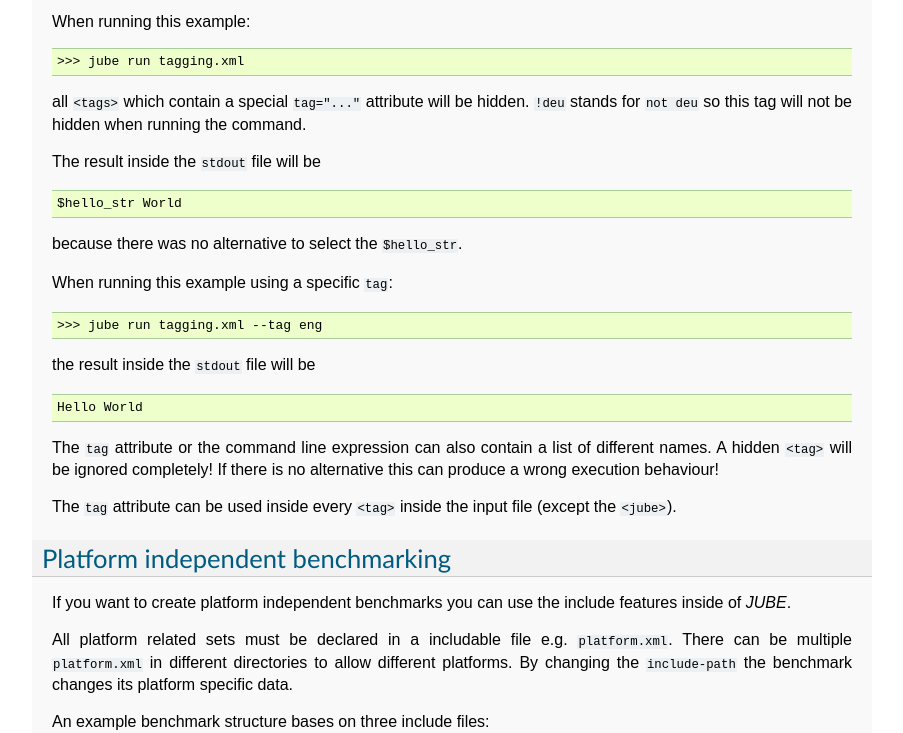
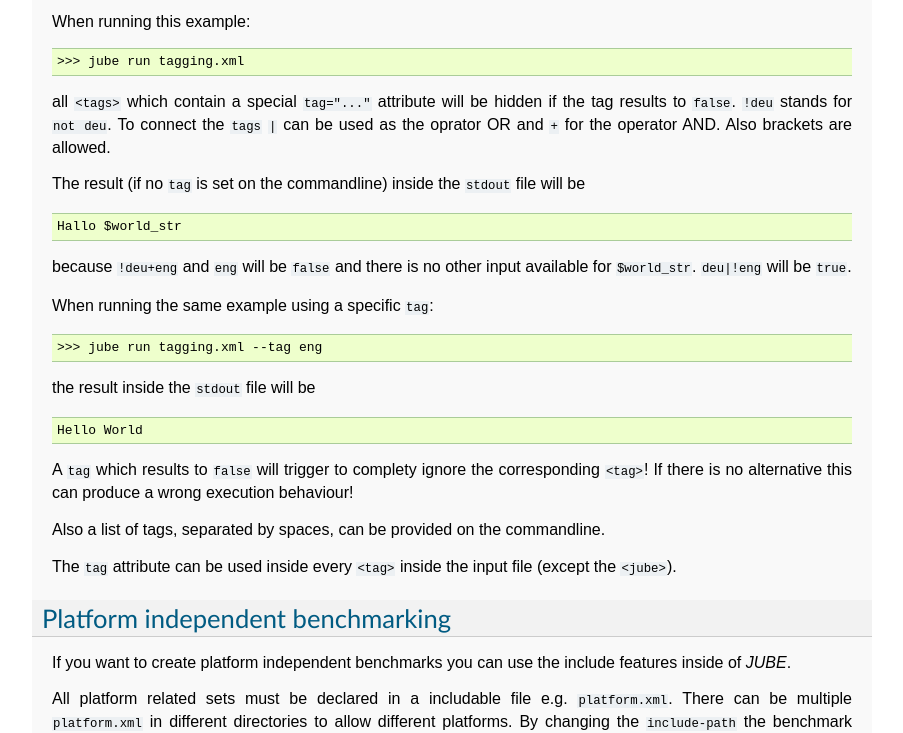
Before and after one commit to FZJ-JSC/JUBE, a Sphinx documentation site: the page built from docs/advanced.rst, in a window 1280 px wide and 900 px high, scrolled down 6022 px, cut to the strip 167-900 px from the top of the window. Shown: the whole strip, without its empty margins (198-1101 px from the left). Built offline with Sphinx 7.4.7, drawn with Linux system fonts in a browser that asks for light colours.

Commit message:
update tagging documentation

```diff
--- a/docs/advanced.rst
+++ b/docs/advanced.rst
@@ -344,18 +344,18 @@ When running this example::
 
    >>> jube run tagging.xml
 
-all ``<tags>`` which contain a special ``tag="..."`` attribute will be hidden. ``!deu`` stands for ``not deu`` so this
-tag will not be hidden when running the command.
+all ``<tags>`` which contain a special ``tag="..."`` attribute will be hidden if the tag results to ``false``. ``!deu`` stands for ``not deu``.
+To connect the ``tags`` ``|`` can be used as the oprator OR and ``+`` for the operator AND. Also brackets are allowed.
 
-The result inside the ``stdout`` file will be
+The result (if no ``tag`` is set on the commandline) inside the ``stdout`` file will be
 
 .. code-block:: none
 
-   $hello_str World
+   Hallo $world_str
 
-because there was no alternative to select the ``$hello_str``.
+because ``!deu+eng`` and ``eng`` will be ``false`` and there is no other input available for ``$world_str``. ``deu|!eng`` will be ``true``.
 
-When running this example using a specific ``tag``::
+When running the same example using a specific ``tag``::
 
    >>> jube run tagging.xml --tag eng
 
@@ -365,8 +365,9 @@ the result inside the ``stdout`` file will be
 
    Hello World
 
-The ``tag`` attribute or the command line expression can also contain a list of different names. A hidden ``<tag>`` will
-be ignored completely! If there is no alternative this can produce a wrong execution behaviour!
+A ``tag`` which results to ``false`` will trigger to complety ignore the corresponding ``<tag>``! If there is no alternative this can produce a wrong execution behaviour!
+
+Also a list of tags, separated by spaces, can be provided on the commandline.
 
 The ``tag`` attribute can be used inside every ``<tag>`` inside the input file (except the ``<jube>``).
 
```
Also changed, not shown: 1 other file.
